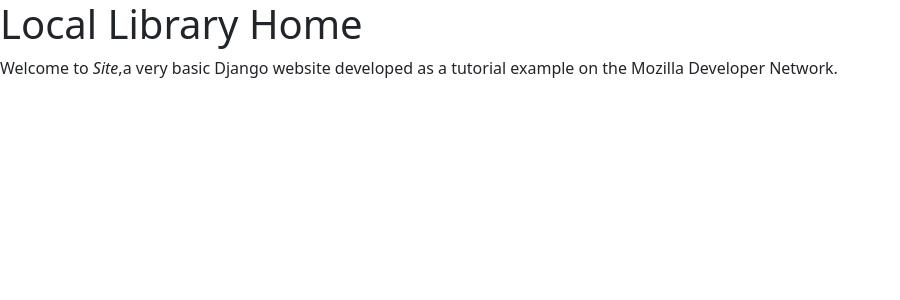
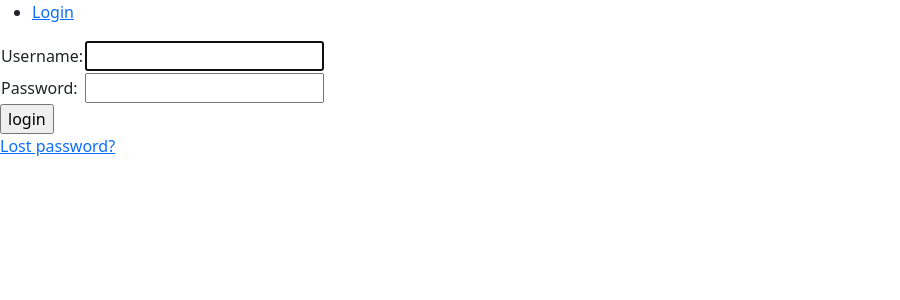
Before and after one commit to GreatLanser/Task3, a Django app: page /login/ in a window 1280 px wide. Shown: the top 300 px of the page, without its empty margins (0-900 px from the left). Run offline with Django 4.2, Linux system fonts and the light colour scheme; some libraries are stand-ins or nearby versions.

Commit message:
Added login, logout form and reset password form (without e-mailsending)^C

```diff
--- a/djangoProject/settings.py
+++ b/djangoProject/settings.py
@@ -11,6 +11,7 @@
 """
 
 from pathlib import Path
+import os
 
 # Build paths inside the project like this: BASE_DIR / 'subdir'.
 BASE_DIR = Path(__file__).resolve().parent.parent
@@ -55,7 +56,7 @@
 TEMPLATES = [
     {
         'BACKEND': 'django.template.backends.django.DjangoTemplates',
-        'DIRS': [BASE_DIR / 'templates']
+        'DIRS': [os.path.join(BASE_DIR, 'templates')]
         ,
         'APP_DIRS': True,
         'OPTIONS': {
@@ -123,3 +124,6 @@
 # https://docs.djangoproject.com/en/4.0/ref/settings/#default-auto-field
 
 DEFAULT_AUTO_FIELD = 'django.db.models.BigAutoField'
+
+LOGIN_REDIRECT_URL = '/users'
+EMAIL_BACKEND = 'django.core.mail.backends.console.EmailBackend'
--- /dev/null
+++ b/templates/registration/login.html
@@ -0,0 +1,39 @@
+{% extends "users/layout.html" %}
+
+{% block content %}
+
+{% if form.errors %}
+  <p>Your username and password didn't match. Please try again.</p>
+{% endif %}
+
+{% if next %}
+  {% if user.is_authenticated %}
+    <p>Your account doesn't have access to this page. To proceed,
+    please login with an account that has access.</p>
+  {% else %}
+    <p>Please login to see this page.</p>
+  {% endif %}
+{% endif %}
+<form method="post" action="{% url 'login' %}">
+{% csrf_token %}
+<table>
+
+<tr>
+  <td>{{ form.username.label_tag }}</td>
+  <td>{{ form.username }}</td>
+</tr>
+
+<tr>
+  <td>{{ form.password.label_tag }}</td>
+  <td>{{ form.password }}</td>
+</tr>
+</table>
+
+<input type="submit" value="login" />
+<input type="hidden" name="next" value="{{ next }}" />
+</form>
+
+{# Assumes you setup the password_reset view in your URLconf #}
+<p><a href="{% url 'password_reset' %}">Lost password?</a></p>
+
+{% endblock %}
--- /dev/null
+++ b/templates/registration/password_reset_done.html
@@ -0,0 +1,4 @@
+{% extends "users/layout.html" %}
+{% block content %}
+<p>We've emailed you instructions for setting your password. If they haven't arrived in a few minutes, check your spam folder.</p>
+{% endblock %}
--- /dev/null
+++ b/templates/registration/password_reset_email.html
@@ -0,0 +1,2 @@
+Someone asked for password reset for email {{ email }}. Follow the link below:
+{{ protocol}}://{{ domain }}{% url 'password_reset_confirm' uidb64=uid token=token %}
--- a/users/templates/users/layout.html
+++ b/users/templates/users/layout.html
@@ -1,6 +1,14 @@
 <!DOCTYPE html>
 <html lang="en">
 <head>
+    <ul class="sidebar-nav">
+       {% if user.is_authenticated %}
+         <li>User: {{ user.get_username }}</li>
+         <li><a href="{% url 'logout'%}?next={{request.path}}">Logout</a></li>
+       {% else %}
+         <li><a href="{% url 'login'%}?next={{request.path}}">Login</a></li>
+       {% endif %}
+    </ul>
     <meta charset="UTF-8">
     <title>{{ title }}</title>
     {% load static %}
--- a/users/templates/users/login.html
+++ /dev/null
@@ -1,6 +0,0 @@
-{% extends 'users/layout.html' %}
-{% block content %}
-<h1>Local Library Home</h1>
-<p>Welcome to <em>Site</em>,a very basic Django website developed as a tutorial example
-    on the Mozilla Developer Network.</p>
-{% endblock %}
--- a/users/urls.py
+++ b/users/urls.py
@@ -1,8 +1,8 @@
-from django.urls import path
+from django.urls import path, include
 from . import views
 
 
 urlpatterns = [
-    path(r'login/', views.login, name='login'),
+    path(r'', include('django.contrib.auth.urls'), name='login'),
     path(r'users/', views.UserListView.as_view(), name='users'),
 ]
--- a/users/views.py
+++ b/users/views.py
@@ -6,7 +6,7 @@
 def login(request):
     return render(
         request,
-        'users/login.html',
+        'users/registration/../templates/registration/login.html',
         context={
             'title': 'Log in'
         }
```
Also changed, not shown: templates/registration/logged_out.html (added, +7 -0 lines), templates/registration/password_reset_complite.html (added, +7 -0 lines), templates/registration/password_reset_confirm.html (added, +31 -0 lines), templates/registration/password_reset_form.html (added, +10 -0 lines), db.sqlite3.
